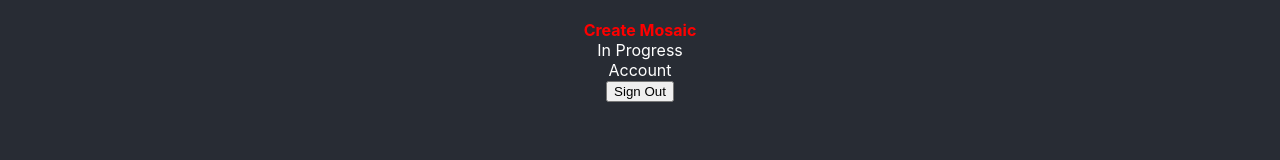
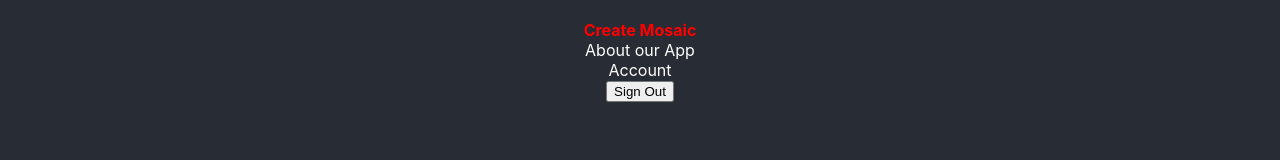
Before and after one commit to ryanperretta6/image-mosaic-website, a React (Create React App) app in the folder image-mosaic-app/: page / in a window 1280 px wide. Shown: the top 160 px of the page. Built offline with nearby package versions, Linux system fonts and the light colour scheme; no server answers; sample sign-in values are in the browser's storage; the HTML template or start-up script is replaced by a standard one.

Commit message:
about page

```diff
--- a/image-mosaic-app/src/components/Account.js
+++ b/image-mosaic-app/src/components/Account.js
@@ -36,7 +36,7 @@ const useStyles = makeStyles({
 function Account() {
 	const [userPictures, setUserPictures] = useState(undefined);
 	const classes = useStyles();
-	const card = null;
+	let card = null;
 
 	useEffect(
 		() => {
--- a/image-mosaic-app/src/components/App.js
+++ b/image-mosaic-app/src/components/App.js
@@ -9,6 +9,7 @@ import SignUp from './SignUp';
 import { AuthProvider } from '../firebase/Auth';
 import PrivateRoute from './PrivateRoute';
 import InProgress from './InProgress';
+import About from './About'
 function App() {
 	return (
 		<AuthProvider>
@@ -24,6 +25,7 @@ function App() {
 				<Route path="/signin" component={SignIn} />
 				<Route path="/signup" component={SignUp} />
 				<Route path="/inprogress" component={InProgress} />
+				<Route path="/about" component={About}/>
 			</Router>
 		</AuthProvider>
 	);
--- a/image-mosaic-app/src/components/Navigation.js
+++ b/image-mosaic-app/src/components/Navigation.js
@@ -18,14 +18,19 @@ const NavigationAuth = () => {
 						Create Mosaic
 					</NavLink>
 				</li>
+				<li>
+					<NavLink exact to="/about" activeClassName="active">
+						About our App
+					</NavLink>
+				</li>
 				{/* <li>
 					<NavLink exact to="/home" activeClassName="active">
 						Your images
 					</NavLink>
 				</li> */}
-				<NavLink exact to="/inprogress" activeClassName="active">
+				{/* <NavLink exact to="/inprogress" activeClassName="active">
 					In Progress
-				</NavLink>
+				</NavLink> */}
 				<li>
 					<NavLink exact to="/account" activeClassName="active">
 						Account
```
